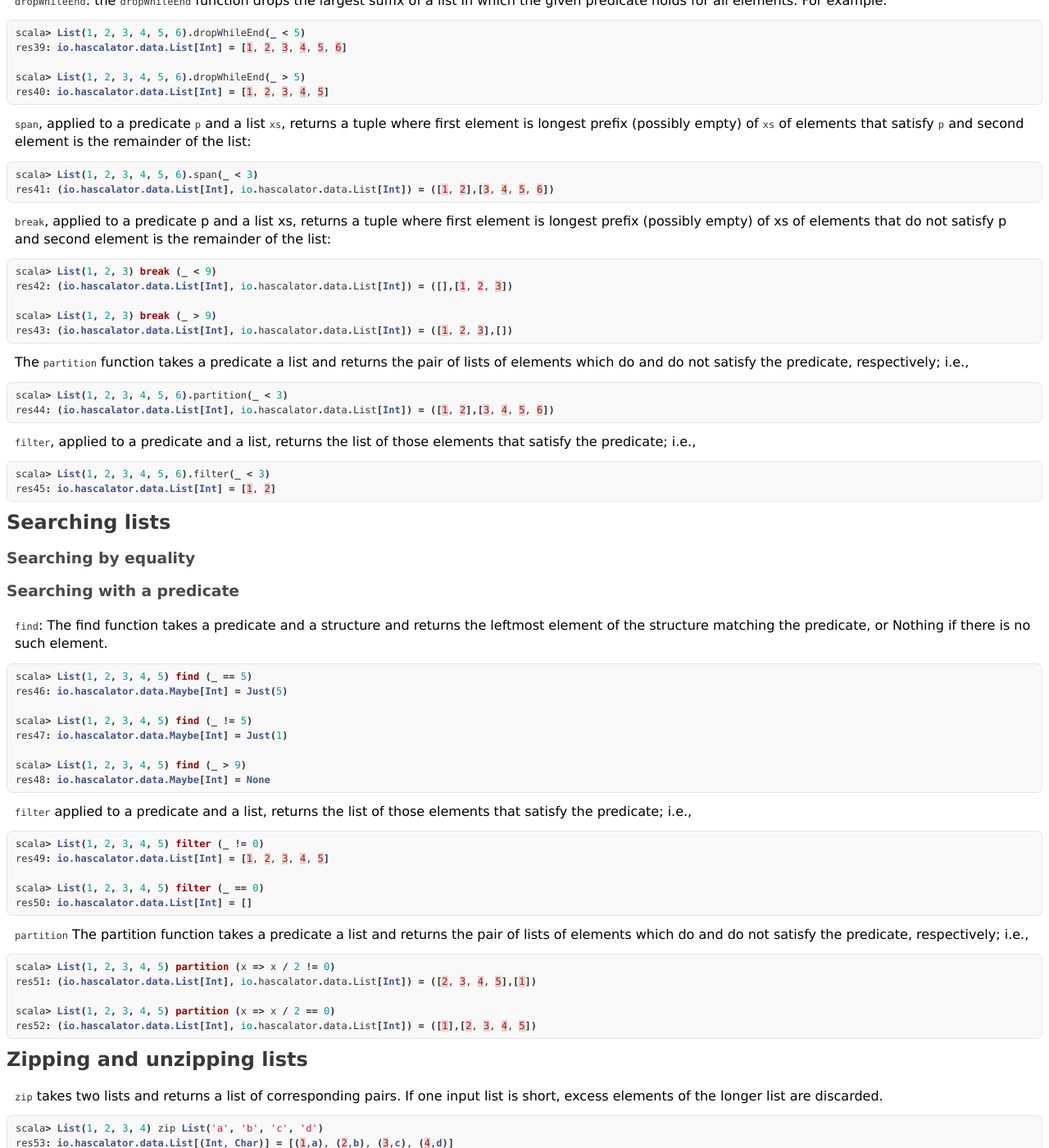
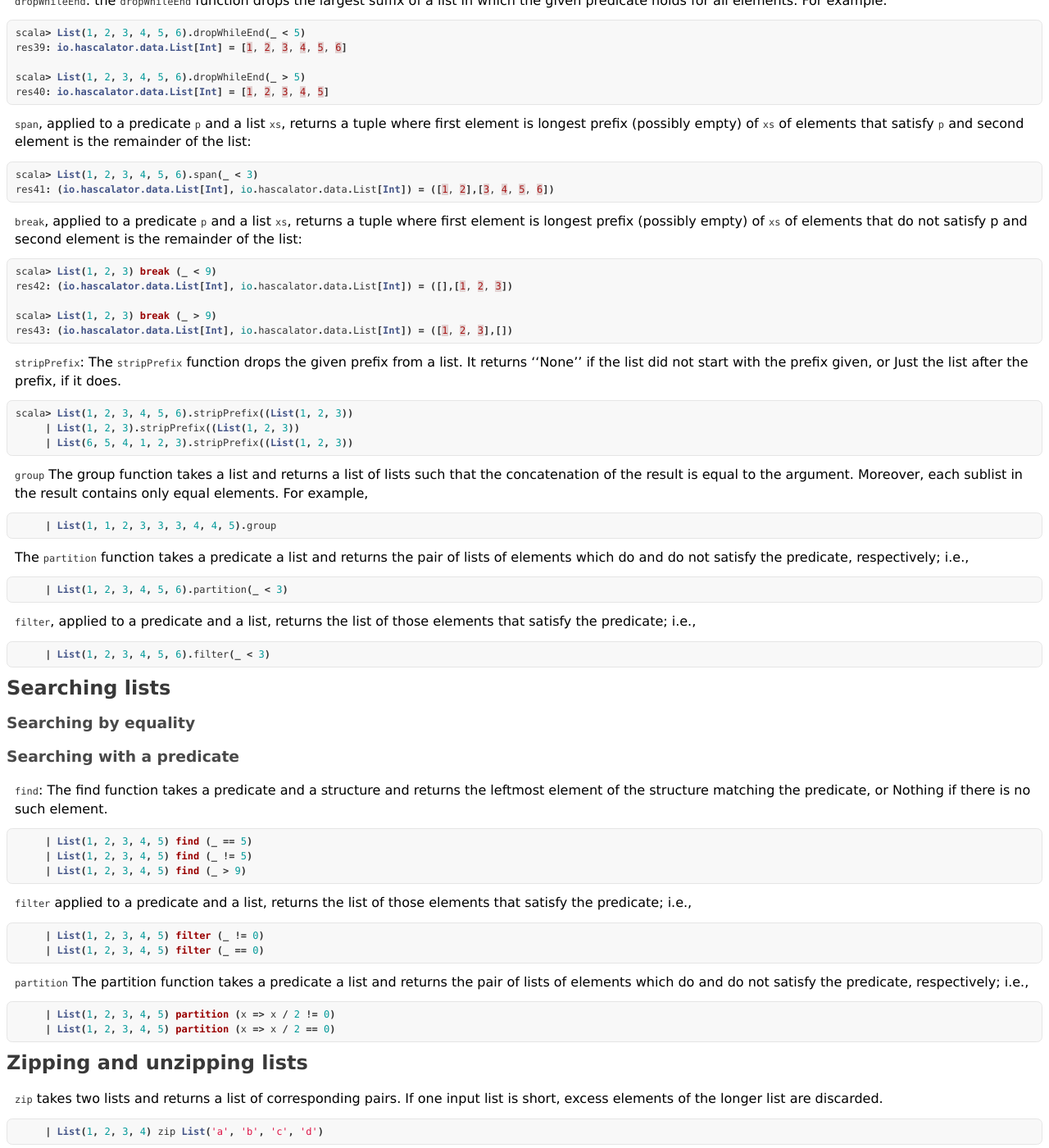
Before and after one commit to CarloMicieli/hascalator, a Jekyll site: the page built from tut/list.md, in a window 1280 px wide and 1400 px high, scrolled down 5486 px. Shown: the whole window at 82% size. Built offline with Jekyll 4.4.1, drawn with Linux system fonts in a browser that asks for light colours; some of the changed text lies outside the part shown.

Commit message:
updated site

````diff
--- a/tut/list.md
+++ b/tut/list.md
@@ -377,7 +377,8 @@ scala> List(1, 2, 3, 4, 5, 6).span(_ < 3)
 res41: (io.hascalator.data.List[Int], io.hascalator.data.List[Int]) = ([1, 2],[3, 4, 5, 6])
 ```
 
-`break`, applied to a predicate p and a list xs, returns a tuple where first element is longest prefix (possibly empty) of xs of elements that do not satisfy p and second element is the remainder of the list:
+`break`, applied to a predicate `p` and a list `xs`, returns a tuple where first element is longest prefix (possibly empty)
+of `xs` of elements that do not satisfy p and second element is the remainder of the list:
 
 ```scala
 scala> List(1, 2, 3) break (_ < 9)
@@ -387,19 +388,33 @@ scala> List(1, 2, 3) break (_ > 9)
 res43: (io.hascalator.data.List[Int], io.hascalator.data.List[Int]) = ([1, 2, 3],[])
 ```
 
+`stripPrefix`: The `stripPrefix` function drops the given prefix from a list. It returns ''None'' if the list did not start
+with the prefix given, or Just the list after the prefix, if it does.
+
+```scala
+scala> List(1, 2, 3, 4, 5, 6).stripPrefix((List(1, 2, 3))
+     | List(1, 2, 3).stripPrefix((List(1, 2, 3))
+     | List(6, 5, 4, 1, 2, 3).stripPrefix((List(1, 2, 3))
+```
+
+`group` The group function takes a list and returns a list of lists such that the concatenation of the result is equal
+to the argument. Moreover, each sublist in the result contains only equal elements. For example,
+
+```scala
+     | List(1, 1, 2, 3, 3, 3, 4, 4, 5).group
+```
+
 The `partition` function takes a predicate a list and returns the pair of lists of elements which do and do not
 satisfy the predicate, respectively; i.e.,
 
 ```scala
-scala> List(1, 2, 3, 4, 5, 6).partition(_ < 3)
-res44: (io.hascalator.data.List[Int], io.hascalator.data.List[Int]) = ([1, 2],[3, 4, 5, 6])
+     | List(1, 2, 3, 4, 5, 6).partition(_ < 3)
 ```
 
 `filter`, applied to a predicate and a list, returns the list of those elements that satisfy the predicate; i.e.,
 
 ```scala
-scala> List(1, 2, 3, 4, 5, 6).filter(_ < 3)
-res45: io.hascalator.data.List[Int] = [1, 2]
+     | List(1, 2, 3, 4, 5, 6).filter(_ < 3)
 ```
 
 ## Searching lists
@@ -411,34 +426,23 @@ res45: io.hascalator.data.List[Int] = [1, 2]
 `find`: The find function takes a predicate and a structure and returns the leftmost element of the structure matching the predicate, or Nothing if there is no such element.
 
 ```scala
-scala> List(1, 2, 3, 4, 5) find (_ == 5)
-res46: io.hascalator.data.Maybe[Int] = Just(5)
-
-scala> List(1, 2, 3, 4, 5) find (_ != 5)
-res47: io.hascalator.data.Maybe[Int] = Just(1)
-
-scala> List(1, 2, 3, 4, 5) find (_ > 9)
-res48: io.hascalator.data.Maybe[Int] = None
+     | List(1, 2, 3, 4, 5) find (_ == 5)
+     | List(1, 2, 3, 4, 5) find (_ != 5)
+     | List(1, 2, 3, 4, 5) find (_ > 9)
 ```
 
 `filter` applied to a predicate and a list, returns the list of those elements that satisfy the predicate; i.e.,
 
 ```scala
-scala> List(1, 2, 3, 4, 5) filter (_ != 0)
-res49: io.hascalator.data.List[Int] = [1, 2, 3, 4, 5]
-
-scala> List(1, 2, 3, 4, 5) filter (_ == 0)
-res50: io.hascalator.data.List[Int] = []
+     | List(1, 2, 3, 4, 5) filter (_ != 0)
+     | List(1, 2, 3, 4, 5) filter (_ == 0)
 ```
 
 `partition` The partition function takes a predicate a list and returns the pair of lists of elements which do and do not satisfy the predicate, respectively; i.e.,
 
 ```scala
-scala> List(1, 2, 3, 4, 5) partition (x => x / 2 != 0)
-res51: (io.hascalator.data.List[Int], io.hascalator.data.List[Int]) = ([2, 3, 4, 5],[1])
-
-scala> List(1, 2, 3, 4, 5) partition (x => x / 2 == 0)
-res52: (io.hascalator.data.List[Int], io.hascalator.data.List[Int]) = ([1],[2, 3, 4, 5])
+     | List(1, 2, 3, 4, 5) partition (x => x / 2 != 0)
+     | List(1, 2, 3, 4, 5) partition (x => x / 2 == 0)
 ```
 
 ## Zipping and unzipping lists
@@ -447,6 +451,5 @@ res52: (io.hascalator.data.List[Int], io.hascalator.data.List[Int]) = ([1],[2, 3
 longer list are discarded.
 
 ```scala
-scala> List(1, 2, 3, 4) zip List('a', 'b', 'c', 'd')
-res53: io.hascalator.data.List[(Int, Char)] = [(1,a), (2,b), (3,c), (4,d)]
+     | List(1, 2, 3, 4) zip List('a', 'b', 'c', 'd')
 ```
````
Also changed, not shown: other parts of tut/list.md (+4 -4 lines).
